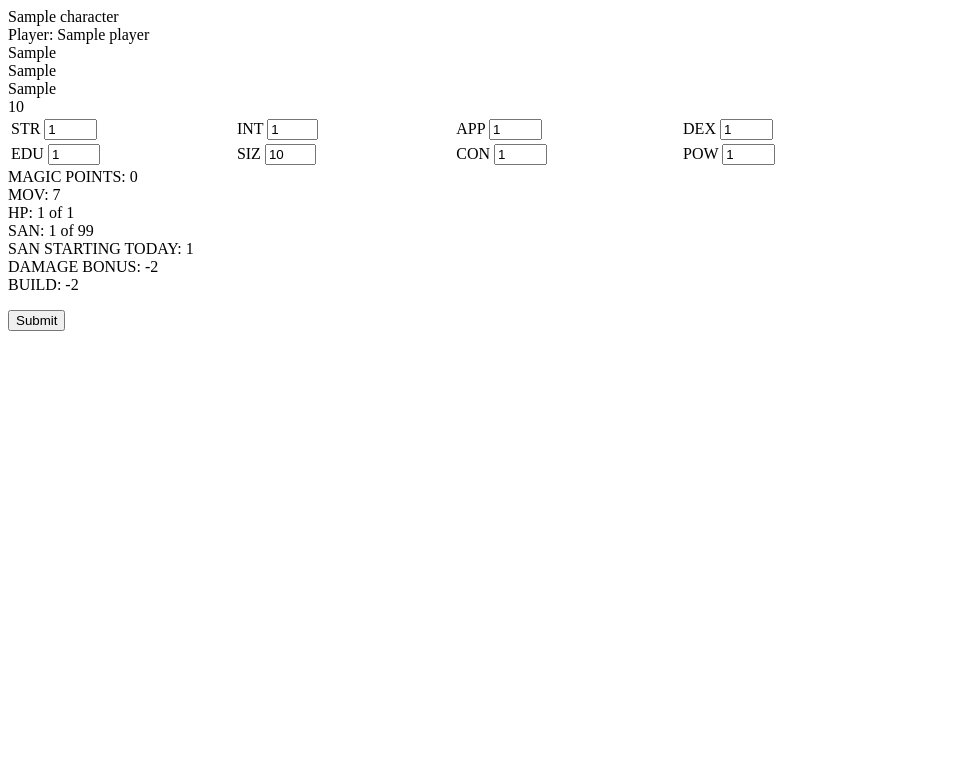
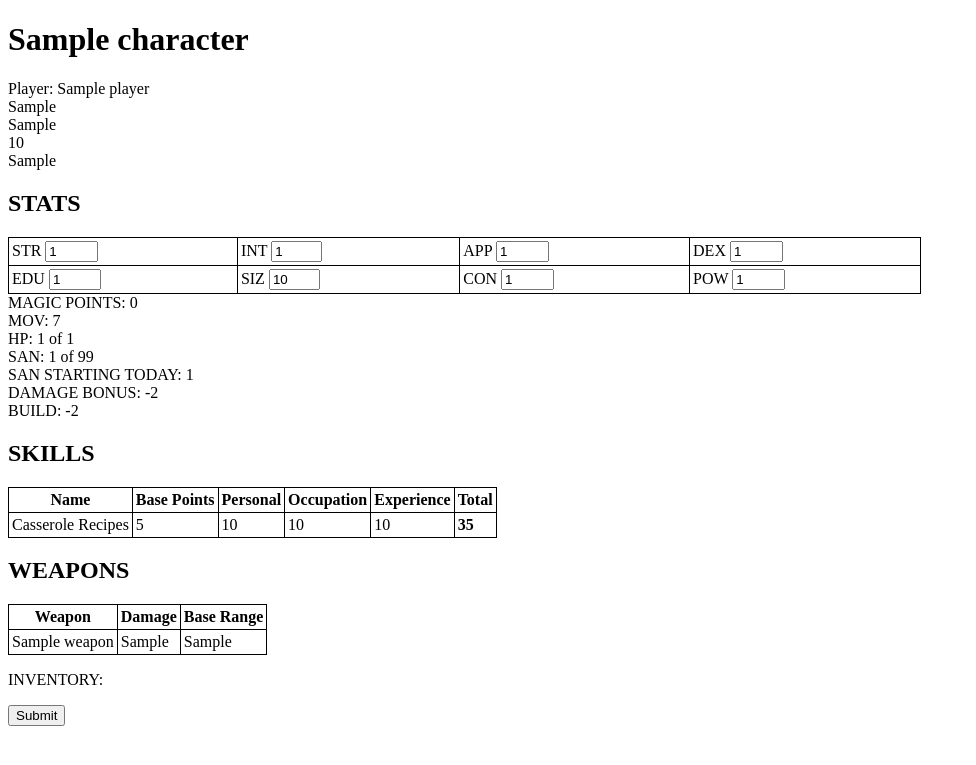
Before and after one commit to russellaugust/call-of-cthulhu-dicebot, a Django app: page /charactersheet/character/1 in a window 1280 px wide. Shown: the top 765 px of the page, without its empty margins (0-976 px from the left). Run offline with Django 4.2, Linux system fonts and the light colour scheme; data comes from the database, SQL or seed files in the repository; tables that the repository leaves empty hold one stand-in row (values such as "Sample post").

Commit message:
character sheet updates

```diff
--- a/server/cocbotserver/charactersheet/templates/charactersheet.html
+++ b/server/cocbotserver/charactersheet/templates/charactersheet.html
@@ -1,27 +1,36 @@
 <!DOCTYPE html>
 <html>
+    <style>
+        table, th, td {
+            border: 1px solid black;
+            padding: 3px;
+            border-collapse: collapse;
+        }
+    </style>
     <head>
         <body>
-            <form id="myForm" action="{% url 'charactersheet:charactersheet' characterid %}" method="POST" enctype="multipart/form-data">
+            <form id="myForm" action="{% url 'charactersheet:charactersheet' character.id %}" method="POST" enctype="multipart/form-data">
                 {% csrf_token %}
-                {{ character.investigator_name }}<br>
+                <h1>{{ character.investigator_name }}</h1>
                 Player: {{ character.player_fk.name }}<br>
                 {{ character.occupation }}<br>
                 {{ character.birthplace }}<br>
+                {{ character.age }}<br>
                 {{ character.sex }}<br>
-                {{ character.age }}<br>
+
+                <h2>STATS</h2>
                 <table>
                     <tr>
-                        <td>STR <input id="" type="text" name="" value="{{ character.strength }}" readonly="readonly" style='width:20%'/></td>
-                        <td>INT <input id="" type="text" name="" value="{{ character.intelligence }}" readonly="readonly"style='width:20%'/></td>
-                        <td>APP <input id="" type="text" name="" value="{{ character.appearance }}" readonly="readonly"style='width:20%'/></td>
-                        <td>DEX <input id="" type="text" name="" value="{{ character.dexterity }}" readonly="readonly"style='width:20%'/></td>
+                        <td>STR <input id="" type="text" name="" value="{{ character.strength }}" style='width:20%'/></td>
+                        <td>INT <input id="" type="text" name="" value="{{ character.intelligence }}" style='width:20%'/></td>
+                        <td>APP <input id="" type="text" name="" value="{{ character.appearance }}" style='width:20%'/></td>
+                        <td>DEX <input id="" type="text" name="" value="{{ character.dexterity }}" style='width:20%'/></td>
                     </tr>
                     <tr>
-                        <td>EDU <input id="" type="text" name="" value="{{ character.education }}" readonly="readonly" style='width:20%'/></td>
-                        <td>SIZ <input id="" type="text" name="" value="{{ character.size }}" readonly="readonly"style='width:20%'/></td>
-                        <td>CON <input id="" type="text" name="" value="{{ character.constitution }}" readonly="readonly"style='width:20%'/></td>
-                        <td>POW <input id="" type="text" name="" value="{{ character.power }}" readonly="readonly"style='width:20%'/></td>
+                        <td>EDU <input id="" type="text" name="" value="{{ character.education }}"  style='width:20%'/></td>
+                        <td>SIZ <input id="" type="text" name="" value="{{ character.size }}" style='width:20%'/></td>
+                        <td>CON <input id="" type="text" name="" value="{{ character.constitution }}" style='width:20%'/></td>
+                        <td>POW <input id="" type="text" name="" value="{{ character.power }}" style='width:20%'/></td>
                     </tr>
                 </table>
                 MAGIC POINTS: {{character.magic_max}}<br>
@@ -32,6 +41,52 @@
                 DAMAGE BONUS: {{character.damage_bonus}}<br>
                 BUILD: {{character.build}}<br>
 
+                <p>
+                    <h2>SKILLS</h2>
+                    <table>
+                        <tr>
+                            <th>Name</th>
+                            <th>Base Points</th>
+                            <th>Personal</th>
+                            <th>Occupation</th>
+                            <th>Experience</th>
+                            <th>Total</th>
+                        </tr>
+                        {% for skill in character.characterskill_set.all %}
+                        <tr>
+                            <td>{{ skill }}</td>
+                            <td>{{ skill.skill_fk.base_points }}</td>
+                            <td>{{ skill.personal_points }}</td>
+                            <td>{{ skill.occupation_points }}</td>
+                            <td>{{ skill.experience_points }}</td>
+                            <td><b>{{ skill.points }}</b></td>
+                        </tr>
+                        {% endfor %}
+                    </table>
+                </p>
+
+                <p>
+                    <h2>WEAPONS</h2>
+                    <table>
+                        <tr>
+                            <th>Weapon</th>
+                            <th>Damage</th>
+                            <th>Base Range</th>
+                        </tr>
+                        {% for weapon in character.characterweapon_set.all %}
+                        <tr>
+                            <td>{{ weapon }}</td>
+                            <td>{{ weapon.weapon_fk.damage }}</td>
+                            <td>{{ weapon.weapon_fk.base_range }}</td>
+                        </tr>
+                        {% endfor %}
+                    </table>
+                </p>
+
+                <p>
+                    INVENTORY:
+                </p>
+
                 <p><button value="Submit" type="submit">Submit</button></p>
             </form>
         </body>
--- a/server/cocbotserver/charactersheet/views.py
+++ b/server/cocbotserver/charactersheet/views.py
@@ -21,12 +21,13 @@ def charactersheetform(request):
 def charactersheet(request, characterid):
     if request.method == 'POST':
         #data = json.load(request)
-        print("bam")
+
         pass
 
     character = Character.objects.get(pk=characterid)
+
     #return HttpResponse("You're looking at %s." % obj.investigator_name)
-    return render(request, 'charactersheet.html', {'character': character, 'characterid' : characterid})
+    return render(request, 'charactersheet.html', {'character': character})
 
 def allcharacters(request):
     characters = Character.objects.all()
@@ -113,33 +114,6 @@ def api_get_player_by_discord(request, discord_id):
     return Response(serializer.data)
 
 
-# @api_view(['GET','POST'])
-# def api_message_create(request):
-#     serializer = DiscordMessageSerializer(data=request.data, many=True)
-#     if serializer.is_valid():
-#         serializer.save()
-#     else:
-#         print(serializer.errors)
-
-#     return Response(serializer.data)
-
-# @api_view(['GET'])
-# def api_message_get(request, discord_id):
-#     message = DiscordMessage.objects.get(discord_id=discord_id)
-#     serializer = DiscordMessageSerializer(instance=message, many=False)
-#     return Response(serializer.data)
-
-# @api_view(['POST'])
-# def api_message_update(request, discord_id):
-#     message = DiscordMessage.objects.get(discord_id=discord_id)
-#     serializer = DiscordMessageSerializer(instance=message, data=request.data)
-#     if serializer.is_valid():
-#         serializer.save()
-#     else:
-#         print(serializer.errors)
-
-#     return Response(serializer.data)
-
 @api_view(['POST'])
 def api_roll_create(request):
     serializer = RollSerializer(data=request.data, many=True)
@@ -193,28 +167,3 @@ class DiscordMessageView(viewsets.ModelViewSet):
 
     # use the message discord_id to retrieve the message.
     lookup_field = 'discord_id'
-
-    # def post(self, request, *args, **kwargs):
-    #     print('yes')
-    #     return self.retrieve(request, *args, **kwargs)
-
-    # def create(self, request):
-    #     # do your thing here
-    #     print("test")
-    #     return super().create(request)
-
-# class DiscordMessagePartialUpdateView(GenericAPIView,
-#                                       mixins.UpdateModelMixin,
-#                                       mixins.RetrieveModelMixin):
-#     '''
-#     Get or Update the DiscordMessage content using a discord_id.
-#     '''
-#     queryset = DiscordMessage.objects.all()
-#     serializer_class = DiscordMessageSerializer
-#     lookup_field = 'discord_id'
-
-#     def get(self, request, *args, **kwargs):
-#         return self.retrieve(request, *args, **kwargs)
-
-#     def put(self, request, *args, **kwargs):
-#         return self.partial_update(request, *args, **kwargs)
--- a/server/cocbotserver/cocbotserver/settings.py
+++ b/server/cocbotserver/cocbotserver/settings.py
@@ -25,7 +25,7 @@ SECRET_KEY = 'django-insecure-l1wa3p*#g(!=kq=n^iu8x_@k($njtb-vs(s8+*p*xd*7tf&$r!
 # SECURITY WARNING: don't run with debug turned on in production!
 DEBUG = True
 
-ALLOWED_HOSTS = []
+ALLOWED_HOSTS = ['localhost']
 
 
 # Application definition
```
Also changed, not shown: server/cocbotserver/charactersheet/migrations/0024_remove_character_characterskill_fk_and_more.py (added), 1 other file.
